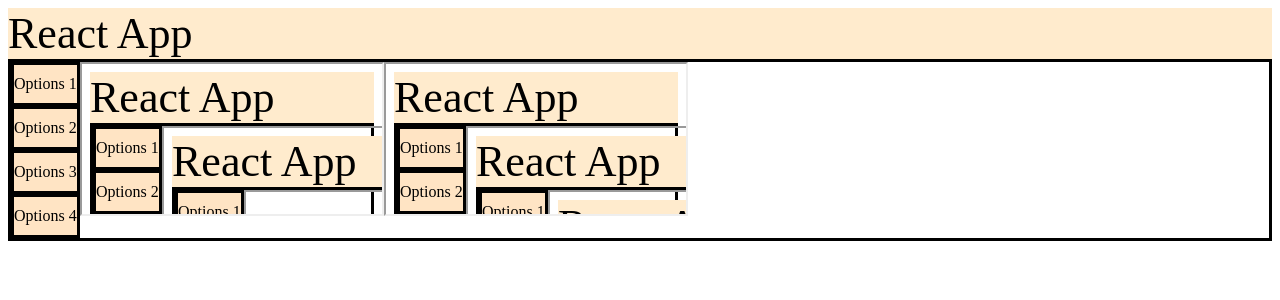
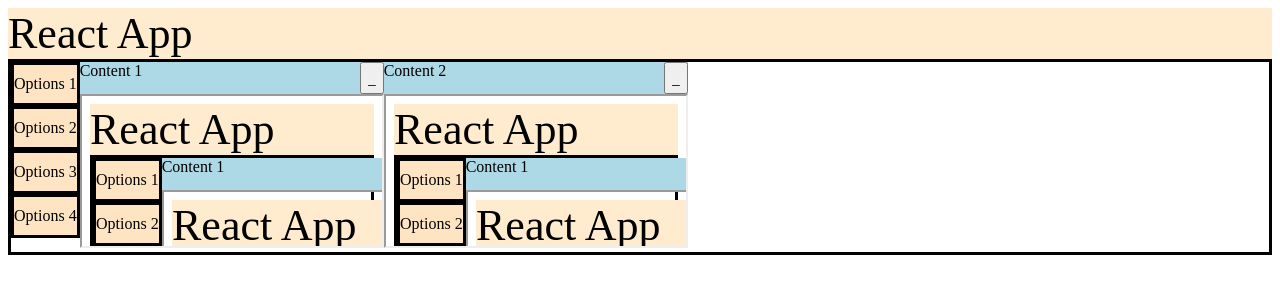
Before and after one commit to SkyLake13/react-boilerplate-ts, a React app: page / in a window 1280 px wide. Shown: the top 300 px of the page. Built offline with nearby package versions, Linux system fonts and the light colour scheme.

Commit message:
added frame toolbar & feature to maximize the frame

```diff
--- a/src/app/app.tsx
+++ b/src/app/app.tsx
@@ -37,7 +37,7 @@
                     <div className="main-content">
                         <Content>
                             {this.contentItems.map((ci) => <div key={ci.name} className="content-item">
-                                <Frame src={ci.url} />
+                                <Frame src={ci.url} name={ci.name}/>
                             </div>)}
                         </Content>
                     </div>
--- /dev/null
+++ b/src/app/frame/frame.scss
@@ -0,0 +1,6 @@
+.frame-header {
+    background-color: lightblue;
+    height: 32px;
+    display: flex;
+    justify-content: space-between;
+}
--- a/src/app/frame/frame.tsx
+++ b/src/app/frame/frame.tsx
@@ -1,9 +1,34 @@
-import React, { Component } from "react";
+import React, { Component, RefObject } from "react";
 
-export class Frame extends Component<{ src: string }, {}> {
+import './frame.scss'
+
+export class Frame extends Component<{ src: string, name: string }, {}> {
+    private frame: RefObject<HTMLIFrameElement>;
+
+    constructor(props: { src: string, name: string }) {
+        super(props);
+        this.frame = React.createRef();
+    }
+
+    private maximize(): void {
+        if (!document.fullscreenElement) {
+            this.frame.current?.requestFullscreen().catch(err => {
+              alert(`Error attempting to enable full-screen mode: ${err.message} (${err.name})`);
+            });
+          } else {
+            document.exitFullscreen();
+          }
+    }
+
     render() {
         return (
-                <iframe src={this.props.src} ></iframe>
+            <div>
+                <div className="frame-header">
+                    <span>{this.props.name}</span>
+                    <button onClick={() => this.maximize()}>_</button>
+                </div>
+                <iframe ref={this.frame} src={this.props.src} allowFullScreen></iframe>
+            </div>
         );
     }
 }
```
